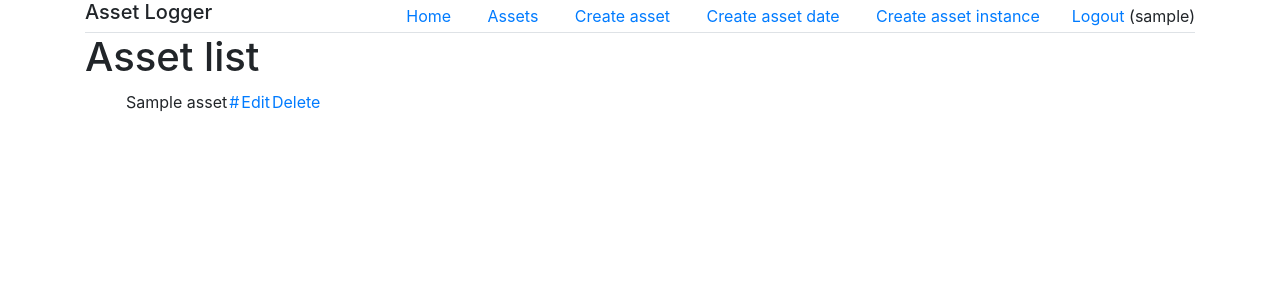
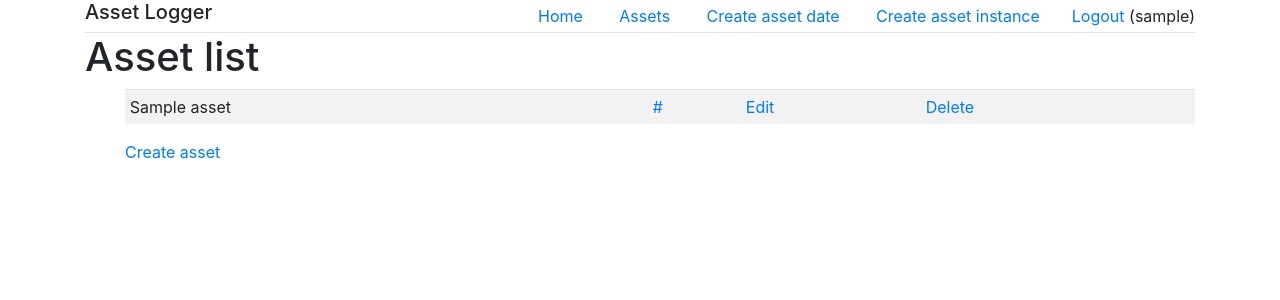
Before and after one commit to bebaek/assetloggersite, a Django app: page /assetlogger/assets/ in a window 1280 px wide. Shown: the top 300 px of the page. Run offline with Django 3.2, Linux system fonts and the light colour scheme; a user stored in the database is signed in; tables that the repository leaves empty hold one stand-in row (values such as "Sample post"); some libraries are stand-ins or nearby versions.

Commit message:
Move asset create link in assets page

```diff
--- a/assetlogger/templates/assetlogger/asset_list.html
+++ b/assetlogger/templates/assetlogger/asset_list.html
@@ -4,7 +4,7 @@
   <h1>Asset list</h1>
   {% if asset_list %}
     <ul>
-      <table>
+      <table class="table table-sm table-striped">
         {% for asset in asset_list %}
           <tr>
             <td>{{ asset.asset_name }}</td>
@@ -14,6 +14,7 @@
           </tr>
         {% endfor %}
       </table>
+      <p><a href="{% url 'create-asset' %}">Create asset</a></p>
     </ul>
   {% else %}
     <p>There is no asset.</p>
--- a/assetlogger/templates/base_generic.html
+++ b/assetlogger/templates/base_generic.html
@@ -15,7 +15,6 @@
         <nav>
           <a class="p-3" href="{% url 'index' %}">Home</a>
           <a class="p-3" href="{% url 'assets' %}">Assets</a>
-          <a class="p-3" href="{% url 'create-asset' %}">Create&nbsp;asset</a>
           <a class="p-3" href="{% url 'create-asset-date' %}">Create&nbsp;asset&nbsp;date</a>
           <a class="p-3" href="{% url 'create-asset-instance' %}">Create&nbsp;asset&nbsp;instance</a>
         </nav>
```
